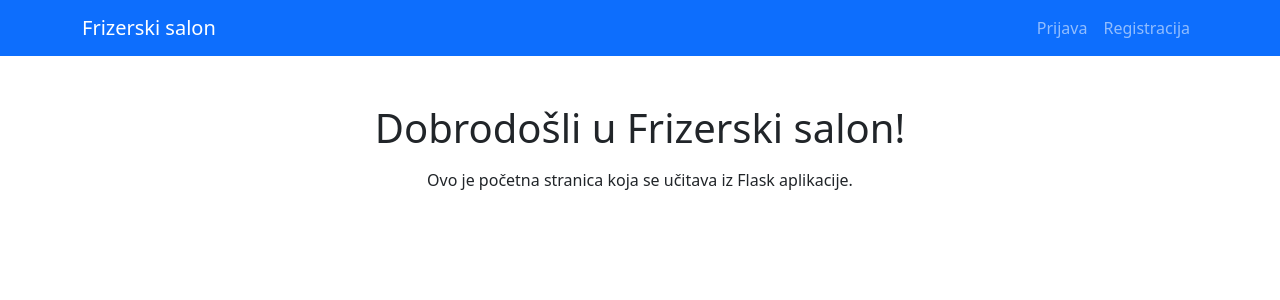
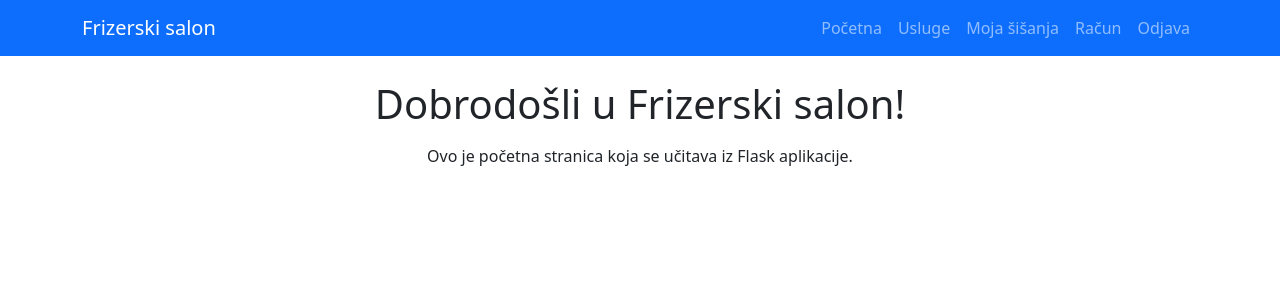
Before and after one commit to LovreD/Projektni-zadatak, a Flask app: page / in a window 1280 px wide. Shown: the top 300 px of the page. Run offline with Flask 3, Linux system fonts and the light colour scheme; parts of the project's set-up code (start-up, migrations or seed data) failed here and were passed over; some libraries are stand-ins or nearby versions.

Commit message:
Popravljena navigacijska traka

```diff
--- a/Salon/main/routes.py
+++ b/Salon/main/routes.py
@@ -112,16 +112,19 @@ def usluge():
 @bp.route("/moja_sisanja")
 def moja_sisanja():
     reservations = current_app.config.get("RESERVATIONS")
+    if reservations is None:
+        flash("Baza nije inicijalizirana (RESERVATIONS).", "danger")
+        return render_template("moja_sisanja.html", items=[])
+
+    u = current_user()
     items = []
-    u = current_user()
-    if not reservations:
-        flash("Baza nije inicijalizirana (RESERVATIONS).", "warning")
+    if u:
+        items = list(
+            reservations.find({"user_id": str(u["_id"])}).sort("created_at", -1)
+        )
     else:
-        if u:
-            items = list(reservations.find({"user_id": str(u["_id"])}).sort("created_at", -1))
-        else:
-            items = []
-            flash("Prijavite se za pregled svojih rezervacija.", "info")
+        flash("Prijavite se za pregled svojih rezervacija.", "info")
+
     return render_template("moja_sisanja.html", items=items)
 
 
--- a/Salon/templates/base.html
+++ b/Salon/templates/base.html
@@ -4,43 +4,52 @@
     <meta charset="UTF-8">
     <meta name="viewport" content="width=device-width, initial-scale=1.0">
     <title>Frizerski salon</title>
-    {{ bootstrap.load_css() }}
+    <link rel="stylesheet" href="https://cdn.jsdelivr.net/npm/bootstrap@5.3.0/dist/css/bootstrap.min.css">
 </head>
 <body>
     <nav class="navbar navbar-expand-lg navbar-dark bg-primary">
         <div class="container">
             <a class="navbar-brand" href="{{ url_for('main.index') }}">Frizerski salon</a>
-    <div class="navbar-nav ms-auto">
-  {% if session.get('user_id') %}
-    <a class="nav-link" href="{{ url_for('main.account') }}">Moj račun</a>
+            <button class="navbar-toggler" type="button" data-bs-toggle="collapse" data-bs-target="#navbarNav">
+                <span class="navbar-toggler-icon"></span>
+            </button>
+            <div class="collapse navbar-collapse" id="navbarNav">
+                <ul class="navbar-nav ms-auto">
+                    <li class="nav-item">
+                        <a class="nav-link" href="{{ url_for('main.index') }}">Početna</a>
+                    </li>
+                    <li class="nav-item">
+                        <a class="nav-link" href="{{ url_for('main.usluge') }}">Usluge</a>
+                    </li>
+                    <li class="nav-item">
                         <a class="nav-link" href="{{ url_for('main.moja_sisanja') }}">Moja šišanja</a>
+                    </li>
+                    <li class="nav-item">
+                        <a class="nav-link" href="{{ url_for('main.account') }}">Račun</a>
+                    </li>
+                    <li class="nav-item">
                         <a class="nav-link" href="{{ url_for('main.logout') }}">Odjava</a>
-  {% else %}
-    <a class="nav-link" href="{{ url_for('main.login') }}">Prijava</a>
-    <a class="nav-link" href="{{ url_for('main.register') }}">Registracija</a>
-  {% endif %}
+                    </li>
+                </ul>
             </div>
-
         </div>
     </nav>
 
+    <div class="container mt-4">
         {% with messages = get_flashed_messages(with_categories=true) %}
             {% if messages %}
-      <div class="container mt-3">
                 {% for category, message in messages %}
-          <div class="alert alert-{{ 'danger' if category == 'error' else category }} alert-dismissible fade show" role="alert">
+                    <div class="alert alert-{{ category }} alert-dismissible fade show" role="alert">
                         {{ message }}
-            <button type="button" class="btn-close" data-bs-dismiss="alert" aria-label="Close"></button>
+                        <button type="button" class="btn-close" data-bs-dismiss="alert" aria-label="Zatvori"></button>
                     </div>
                 {% endfor %}
-      </div>
             {% endif %}
         {% endwith %}
 
-    <div class="container mt-5">
         {% block content %}{% endblock %}
     </div>
 
-    {{ bootstrap.load_js() }}
+    <script src="https://cdn.jsdelivr.net/npm/bootstrap@5.3.0/dist/js/bootstrap.bundle.min.js"></script>
 </body>
 </html>
```
Lines whose indentation alone changed are shown as unchanged.
